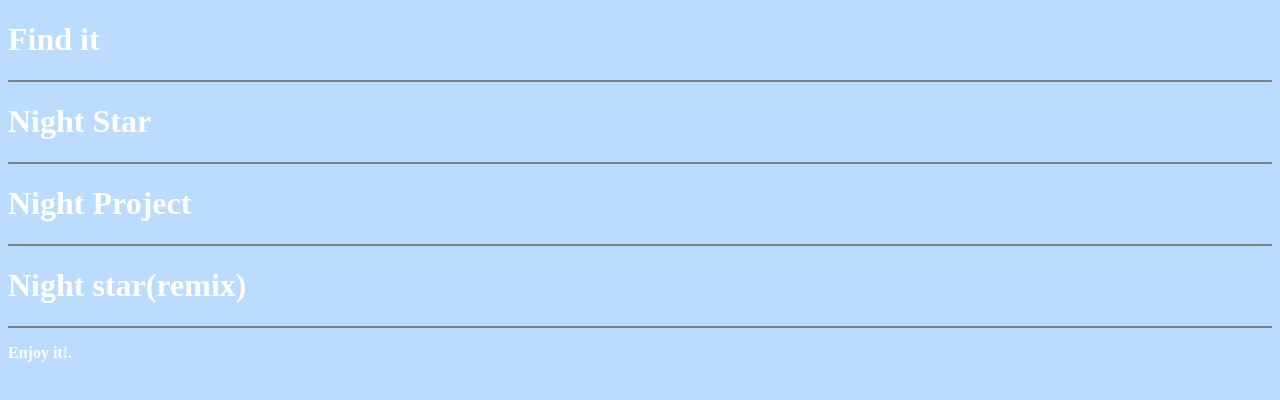
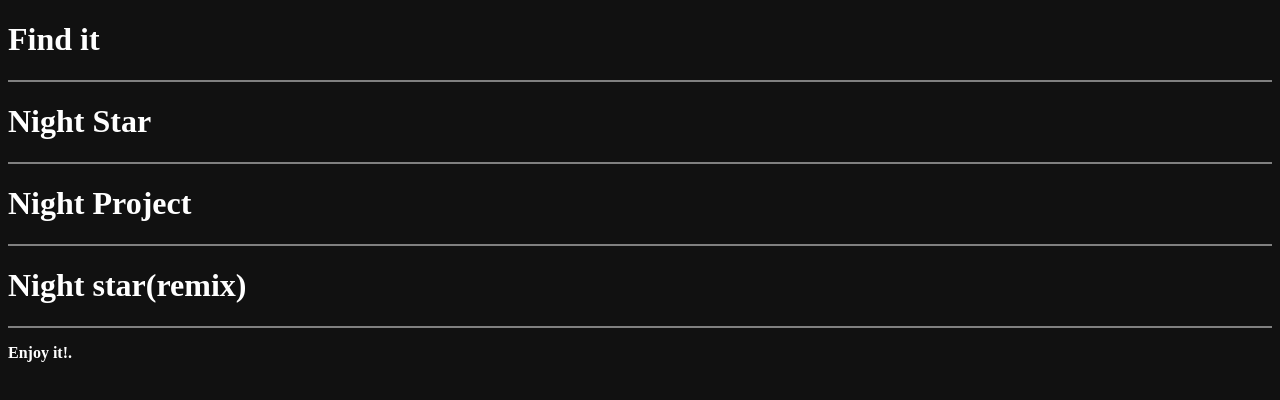
Before and after one commit to swevenstudio/music, a plain HTML site: page index.html in a window 1280 px wide. Drawn offline with Linux system fonts and the light colour scheme.

Commit message:
Update index.html

```diff
--- a/index.html
+++ b/index.html
@@ -4,6 +4,7 @@
 <meta http-equiv="Content-Type" content="text/html; charset=utf-8" />
 <meta name="viewport" content="initial-scale=1, maximum-scale=3, minimum-scale=1, user-scalable=no">
 <title>SwevenMusic</title>
+<link rel="icon" href="1.ico" type="image/x-icon"/>
 <style type="text/css">
 body,td,th {
 	font-family: "Î¢ÈíÑÅºÚ", "Segoe UI", "DejaVu Sans", "Trebuchet MS", sans-serif, ;
@@ -24,7 +25,7 @@ a:active {
 </style>
 </head>
 
-<body bgcolor="#BBDCFF" text="#FFFFFF" link="#FFFFFF">
+<body bgcolor="#111111" text="#FFFFFF" link="#FFFFFF">
 <h1 style="text-align: left"><a href="Find It.mp3">Find it</a></h1>
 <hr noshade="noshade" />
 	<h1 style="text-align: left"><a href="Night Star.mp3">Night Star</a></h1>
```
